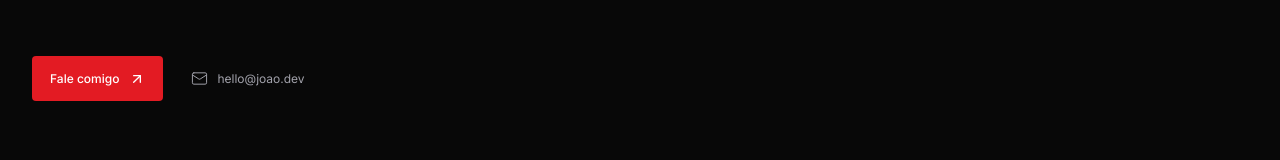
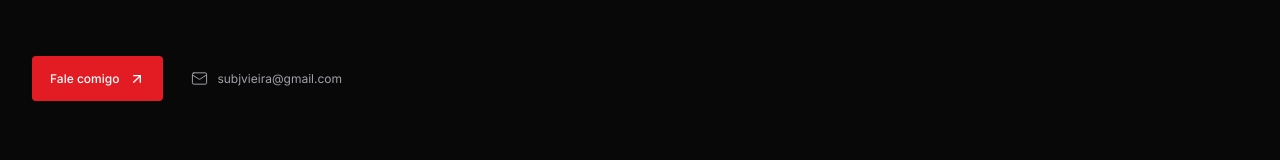
Before and after one commit to OlumTanrisi/portfolio, a React (Vite) app: page / in a window 1280 px wide. Shown: the part 4168-4328 px from the top of the page. Built offline with nearby package versions, Linux system fonts and the light colour scheme.

Commit message:
Update contact email in ContactSection component

```diff
--- a/src/components/home/ContactSection.tsx
+++ b/src/components/home/ContactSection.tsx
@@ -10,7 +10,7 @@ function ContactSection() {
       <Container>
         <SectionLabel>Contato</SectionLabel>
         <div className="contact-heading-row"><h2>Vamos construir algo<br /><em>relevante juntos.</em></h2><p>Tem uma ideia, um desafio ou simplesmente quer trocar uma ideia sobre tecnologia? Minha caixa de entrada está aberta.</p></div>
-        <div className="contact-actions"><Button href="mailto:hello@joao.dev" variant="primary">Fale comigo <ArrowUpRight size={16} /></Button><a className="contact-email" href="mailto:hello@joao.dev"><Mail size={17} strokeWidth={1.4} />hello@joao.dev</a></div>
+        <div className="contact-actions"><Button href="mailto:subjvieira@gmail.com" variant="primary">Fale comigo <ArrowUpRight size={16} /></Button><a className="contact-email" href="mailto:subjvieira@gmail.com"><Mail size={17} strokeWidth={1.4} />subjvieira@gmail.com</a></div>
         <div className="contact-footer"><span>João<span className="contact-dot">_</span></span><span>© 2026 — Feito por João Victor C. da Silva.</span></div>
       </Container>
     </Section>
```
